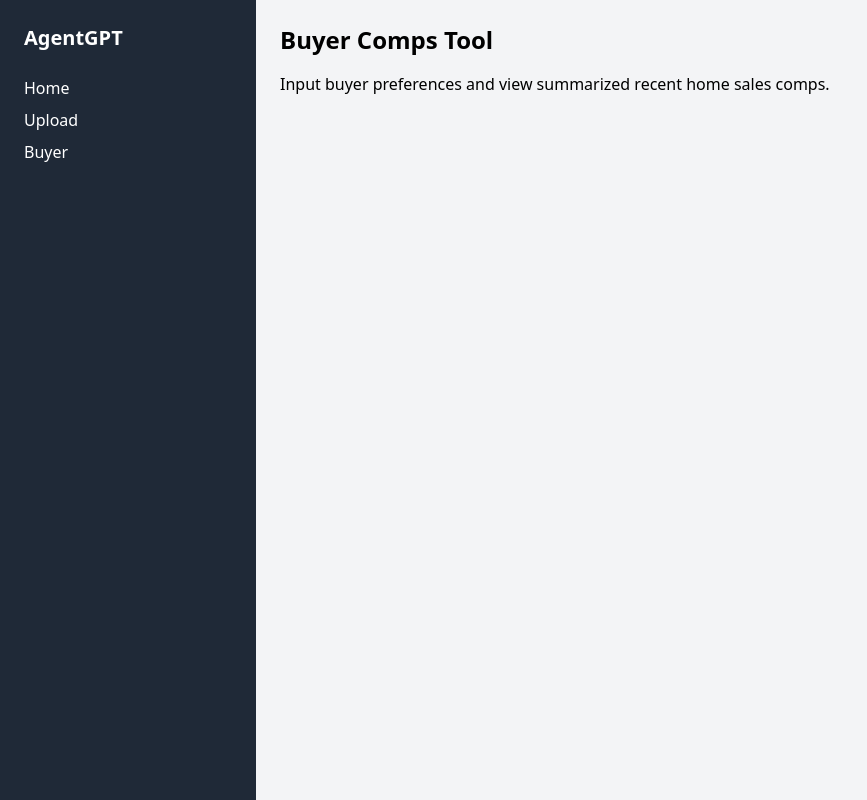
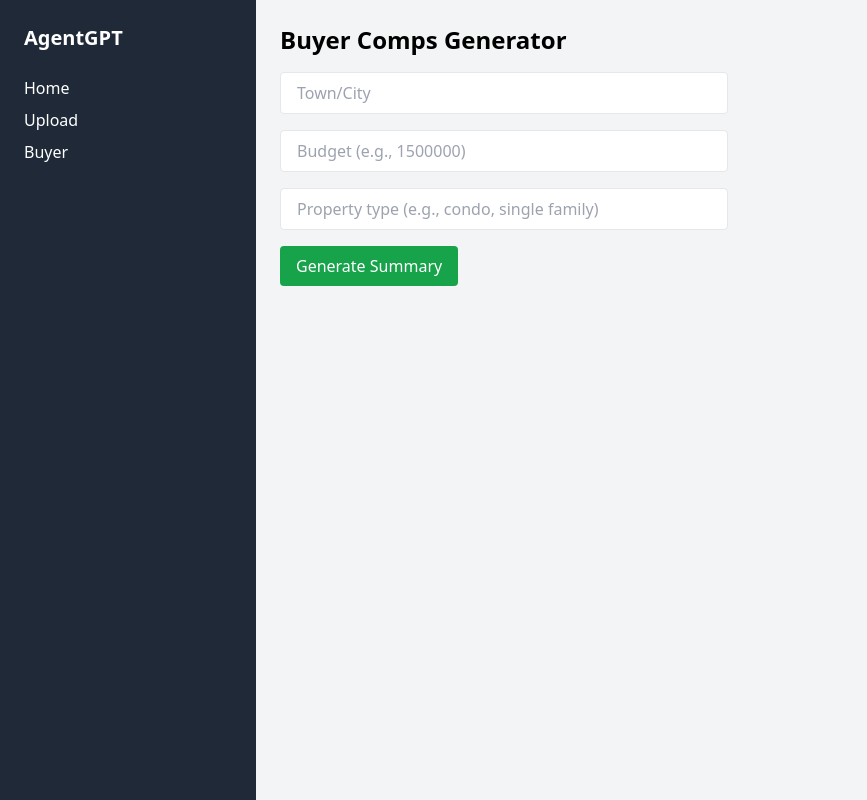
Before and after one commit to malsarraf98/agentgpt-prototype, a Next.js app: page /buyer in a window 1280 px wide. Shown: the whole page, without its empty margins (0-867 px from the left). Built offline with nearby package versions, Linux system fonts and the light colour scheme.

Commit message:
Update buyer.js

```diff
--- a/pages/buyer.js
+++ b/pages/buyer.js
@@ -1,9 +1,95 @@
+import { useState } from "react";
 
 export default function Buyer() {
+  const [formData, setFormData] = useState({
+    location: "",
+    budget: "",
+    type: ""
+  });
+
+  const [summary, setSummary] = useState(null);
+
+  const handleChange = (e) => {
+    setFormData({ ...formData, [e.target.name]: e.target.value });
+  };
+
+  const handleSubmit = (e) => {
+    e.preventDefault();
+
+    // Simulated GPT-like summary
+    setSummary({
+      comps: [
+        { address: "22 Elm St", price: "$1.48M", dom: 9, listDiff: "+3%" },
+        { address: "88 Grove Ave", price: "$1.52M", dom: 6, listDiff: "+1%" },
+        { address: "10 Appleton Rd", price: "$1.49M", dom: 11, listDiff: "+2%" },
+        { address: "15 Beacon Way", price: "$1.46M", dom: 14, listDiff: "-1%" },
+        { address: "5 Walnut Pl", price: "$1.55M", dom: 5, listDiff: "+5%" }
+      ],
+      summary: `Homes around $${formData.budget} in ${formData.location} are selling quickly (avg 9 days on market) and often above list price. Consider acting quickly once pre-approved.`,
+      nextSteps: [
+        "Book showings for the top 3 comps.",
+        "Review recent inspection reports with clients.",
+        "Start pre-approval process with recommended lender."
+      ]
+    });
+  };
+
   return (
     <div>
-      <h1 className="text-2xl font-bold mb-4">Buyer Comps Tool</h1>
-      <p>Input buyer preferences and view summarized recent home sales comps.</p>
+      <h1 className="text-2xl font-bold mb-4">Buyer Comps Generator</h1>
+      <form onSubmit={handleSubmit} className="space-y-4 max-w-md">
+        <input
+          name="location"
+          placeholder="Town/City"
+          className="w-full px-4 py-2 border rounded"
+          onChange={handleChange}
+        />
+        <input
+          name="budget"
+          placeholder="Budget (e.g., 1500000)"
+          className="w-full px-4 py-2 border rounded"
+          onChange={handleChange}
+        />
+        <input
+          name="type"
+          placeholder="Property type (e.g., condo, single family)"
+          className="w-full px-4 py-2 border rounded"
+          onChange={handleChange}
+        />
+        <button
+          type="submit"
+          className="bg-green-600 text-white px-4 py-2 rounded hover:bg-green-700"
+        >
+          Generate Summary
+        </button>
+      </form>
+
+      {summary && (
+        <div className="mt-6 space-y-4">
+          <div className="bg-white p-4 rounded shadow">
+            <h2 className="text-xl font-semibold mb-2">Comps</h2>
+            <ul className="list-disc list-inside">
+              {summary.comps.map((comp, idx) => (
+                <li key={idx}>
+                  {comp.address} – {comp.price} – {comp.dom} DOM – {comp.listDiff} vs list
+                </li>
+              ))}
+            </ul>
+          </div>
+          <div className="bg-white p-4 rounded shadow">
+            <h2 className="text-xl font-semibold mb-2">Summary</h2>
+            <p>{summary.summary}</p>
+          </div>
+          <div className="bg-white p-4 rounded shadow">
+            <h2 className="text-xl font-semibold mb-2">Next Steps</h2>
+            <ul className="list-disc list-inside">
+              {summary.nextSteps.map((item, idx) => (
+                <li key={idx}>{item}</li>
+              ))}
+            </ul>
+          </div>
+        </div>
+      )}
     </div>
   );
 }
```
